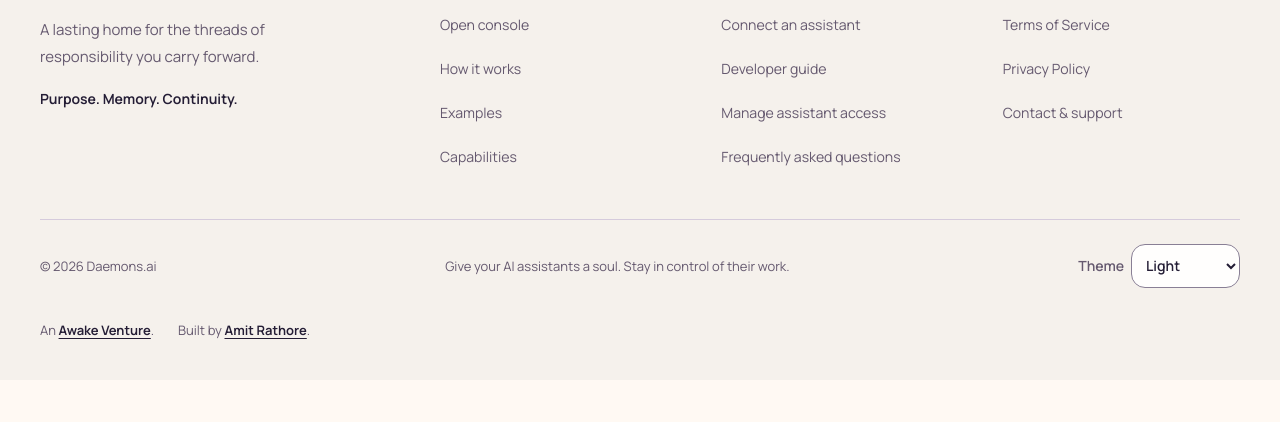
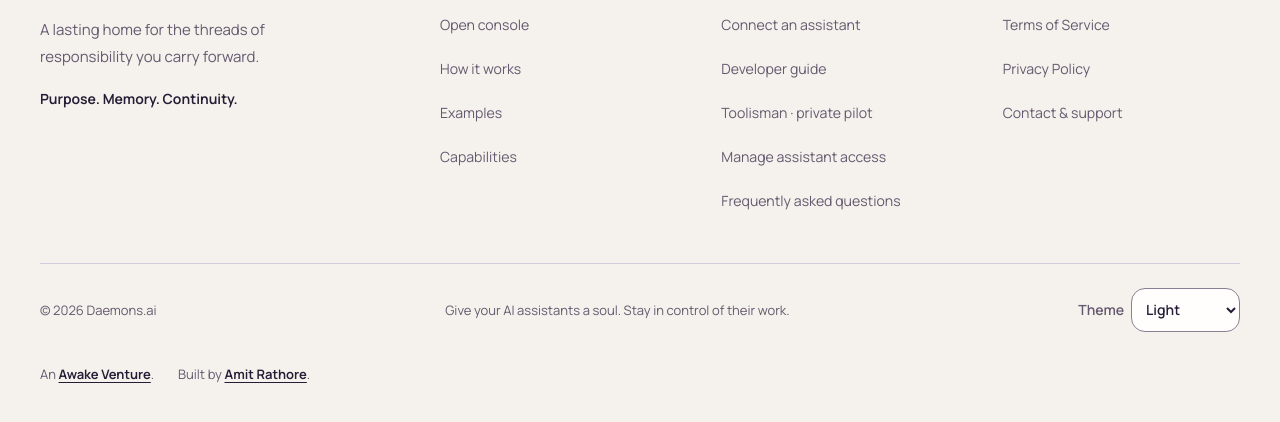
Before and after one commit to amitrathore/daemons-web, a website: page app/index.html in a window 1280 px wide. Shown: the part 821-1243 px from the top of the page. Before the commit the page ends 1201 px from the top, so only its background shows below. Drawn offline with Linux system fonts and the light colour scheme; no server answers.

Commit message:
Link the Toolisman private pilot from the console resources

```diff
--- a/app/index.html
+++ b/app/index.html
@@ -2,7 +2,7 @@
 <html lang="en"><head><meta charset="utf-8"><meta name="viewport" content="width=device-width,initial-scale=1"><meta name="color-scheme" content="light dark"><meta name="referrer" content="no-referrer"><title>Daemons.ai — Your Daemons</title><script src="/theme.js"></script><link rel="stylesheet" href="/brand.css"><link rel="stylesheet" href="/footer.css"><link rel="stylesheet" href="/style.css"><link rel="icon" type="image/svg+xml" href="/assets/favicon-familiar-v2.svg"><link rel="icon" type="image/x-icon" href="/assets/favicon-familiar-v2.ico"><link rel="apple-touch-icon" href="/assets/apple-touch-icon-familiar-v2.png"><script type="module" src="/app.js"></script></head><body><header><a class="brand" href="/"><img class="brand-familiar" src="/assets/favicon-familiar-v2.svg" alt="" width="35" height="35">Daemons<span>.ai</span></a><nav aria-label="Main"><a href="/">Daemons</a><a href="/connections">Assistant access</a><a href="/connect">Connect an assistant</a></nav><div id="account"></div></header><main id="main"><p>Checking your account…</p></main><div id="notice" role="status"></div><footer class="site-footer"><div class="footer-inner">
 <div class="footer-top"><div class="footer-about"><a class="brand" href="https://daemons.ai/"><img class="brand-familiar" src="/assets/favicon-familiar-v2.svg" alt="" width="35" height="35">Daemons<span class="brand-dot">.ai</span></a><p>A lasting home for the threads of responsibility you carry forward.</p><p class="footer-tagline">Purpose. Memory. Continuity.</p></div>
 <nav aria-label="Product"><h2>Product</h2><a href="https://app.daemons.ai">Open console</a><a href="https://daemons.ai/#how-it-works">How it works</a><a href="https://daemons.ai/#examples">Examples</a><a href="https://daemons.ai/#capabilities">Capabilities</a></nav>
-<nav aria-label="Resources"><h2>Resources</h2><a href="https://app.daemons.ai/connect">Connect an assistant</a><a href="https://api.daemons.ai/docs/mcp">Developer guide</a><a href="https://app.daemons.ai/connections">Manage assistant access</a><a href="https://daemons.ai/#faq-title">Frequently asked questions</a></nav>
+<nav aria-label="Resources"><h2>Resources</h2><a href="https://app.daemons.ai/connect">Connect an assistant</a><a href="https://api.daemons.ai/docs/mcp">Developer guide</a><a href="https://tools.intergraph.ai/" title="Separate, owner-approved tool access for your assistant. Invitation required during the pilot.">Toolisman · private pilot</a><a href="https://app.daemons.ai/connections">Manage assistant access</a><a href="https://daemons.ai/#faq-title">Frequently asked questions</a></nav>
 <nav aria-label="Legal and support"><h2>Legal &amp; support</h2><a href="https://daemons.ai/terms/">Terms of Service</a><a href="https://daemons.ai/privacy/">Privacy Policy</a><a href="https://daemons.ai/contact/">Contact &amp; support</a></nav></div>
 <div class="footer-bottom"><p>© 2026 Daemons.ai</p><p>Give your AI assistants a soul. Stay in control of their work.</p><label class="appearance-picker" hidden><span>Theme</span><select id="appearance" aria-label="Appearance"><option value="light">Light</option><option value="dark">Dark</option><option value="system">System</option></select></label></div>
 <div class="footer-credits" aria-label="Venture and creator"><p>An <a href="https://awake.vc/">Awake Venture</a>.</p><p>Built by <a href="https://AmitRathore.com/">Amit Rathore</a>.</p></div></div></footer></body></html>
```
